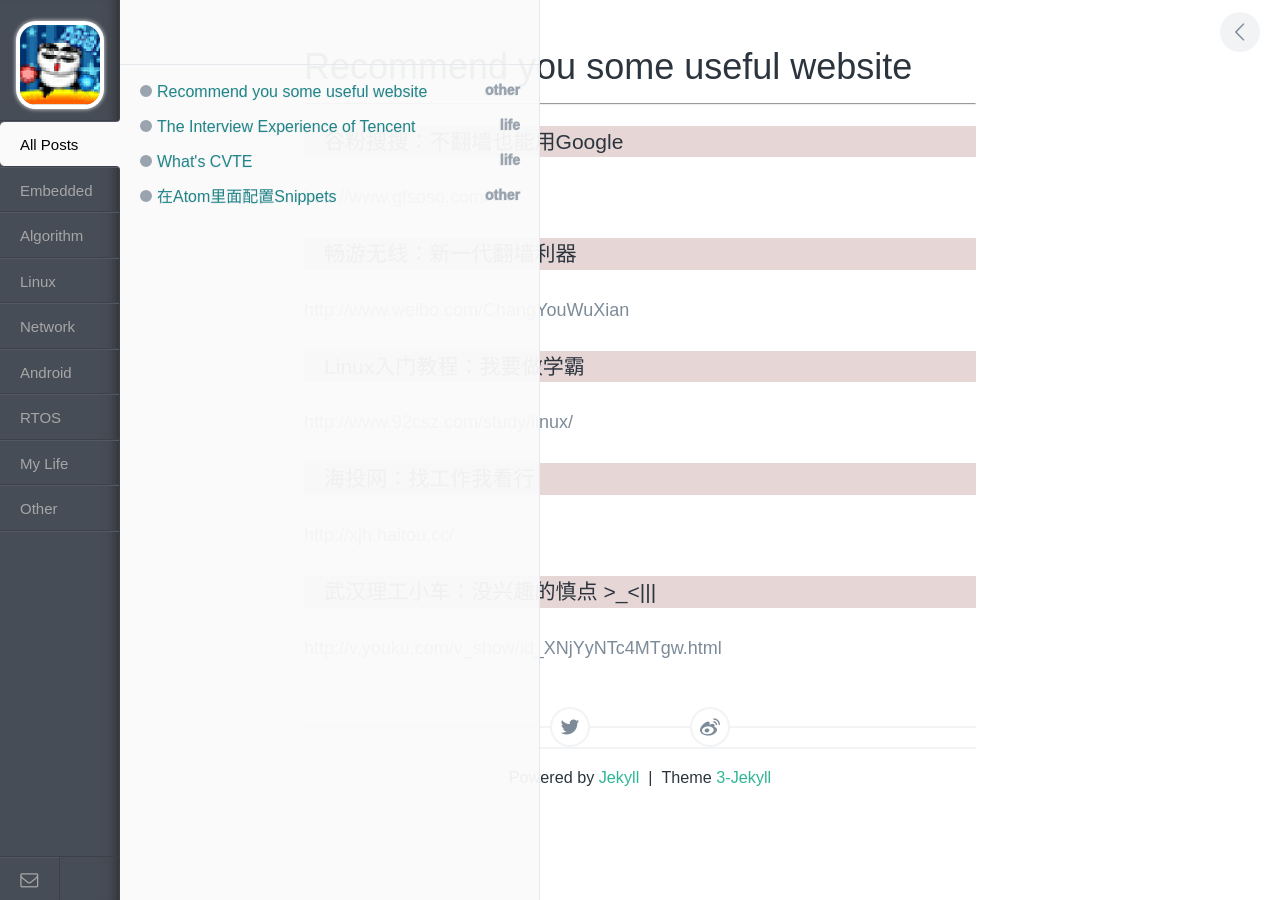
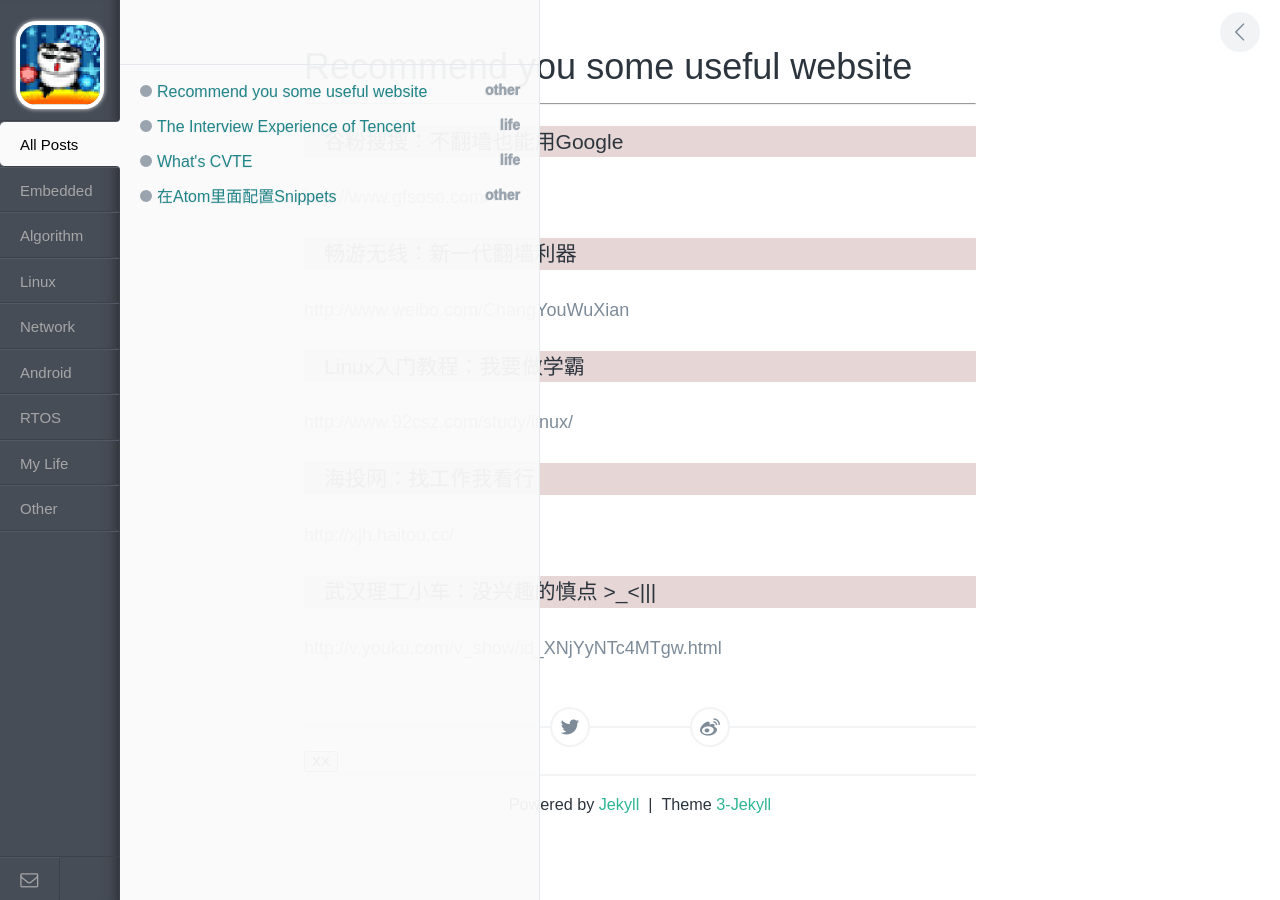
Before and after one commit to xnzaa/xnzaa.github.io, a Jekyll site: the page built from _posts/2014-12-14-recommend-some-useful-website.md, in a window 1280 px wide. Built offline with Jekyll 4.4.1, drawn with Linux system fonts in a browser that asks for light colours; comment, search, counter and statistics services are not loaded.

Commit message:
change post

```diff
--- a/_layouts/post.html
+++ b/_layouts/post.html
@@ -27,6 +27,6 @@
 		 || document.getElementsByTagName('body')[0]).appendChild(ds);
 	})();
 	</script>
-<meta http-equiv="refresh" content="x; url=*.*">
 
+	<input type=button value="XX" onclick="window.parent.location.frames.reload(01)"><br>
 <p id="copyright">Powered by <a href="http://jekyllrb.com" target="_blank">Jekyll</a>&nbsp;&nbsp;|&nbsp;&nbsp;Theme <a href="https://github.com/P233/3-Jekyll" target="_blank">3-Jekyll</a></p>
```
